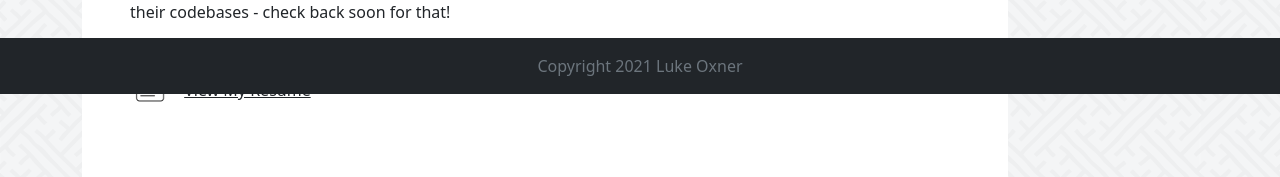
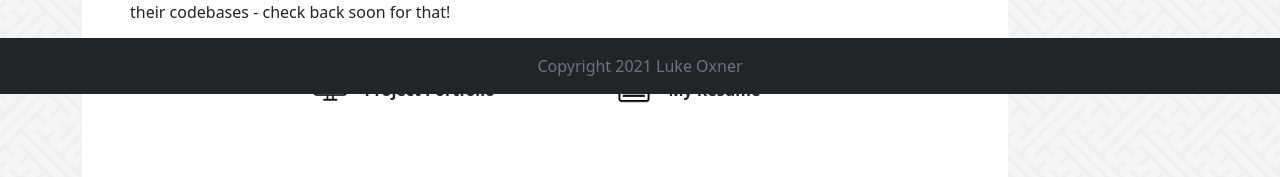
Before and after one commit to lukeoxner/portfolio, a React (Create React App) app: page / in a window 1280 px wide. Shown: the part 706-883 px from the top of the page. Built offline with nearby package versions, Linux system fonts and the light colour scheme.

Commit message:
restyle icons on about page

```diff
--- a/src/App.css
+++ b/src/App.css
@@ -1,5 +1,6 @@
 a {
 	color: #212529;
+	text-decoration: none;
 }
 
 .navbar-brand {
@@ -10,6 +11,7 @@ a {
 
 .content {
 	background-color: white;
+	border-radius: 10px;
 }
 
 .contact-icon {
@@ -18,8 +20,15 @@ a {
 	margin-bottom: 15px;
 }
 
+.resume-icon {
+	width: 40px;
+	margin-right: 10px;
+	margin-bottom: 15px;
+}
+
 .contact-text {
 	font-size: 16px;
+	font-weight: 700;
 }
 
 .portfolio-ss {
--- a/src/pages/About.js
+++ b/src/pages/About.js
@@ -1,4 +1,5 @@
 import React from "react";
+import { Link } from "react-router-dom";
 
 function About() {
 	return (
@@ -53,19 +54,33 @@ function About() {
 									</p>
 									<br />
 									<div className="px-4">
+										<div className="row justify-content-center">
+											<div className="col-10 col-md-4 justify-content-center text-center">
+												<h4 className="contact-text">
+													<img
+														src="./assets/images/portfolio-icon.png"
+														alt="portfolio"
+														className="contact-icon"
+													/>{" "}
+													<Link to="/projects">Project Portfolio</Link>
+												</h4>
+											</div>
+											<div className="col-10 col-md-4 justify-content-center text-center">
 												<h4 className="contact-text">
 													<img
 														src="./assets/images/resume-icon.png"
 														alt="resume"
-												className="contact-icon"
+														className="resume-icon"
 													/>{" "}
 													<a
 														href="https://drive.google.com/file/d/1VtjL1kyyFdLPYdwvbJzRchn7wR6BXGPk/view?usp=sharing"
 														target="blank"
 													>
-												View My Resume
+														My Resume
 													</a>
 												</h4>
+											</div>
+										</div>
 									</div>
 									<br />
 									<br />
```
Also changed, not shown: public/assets/images/portfolio-icon.png (added), public/assets/images/resume-icon.png. Lines whose indentation alone changed are shown as unchanged.
